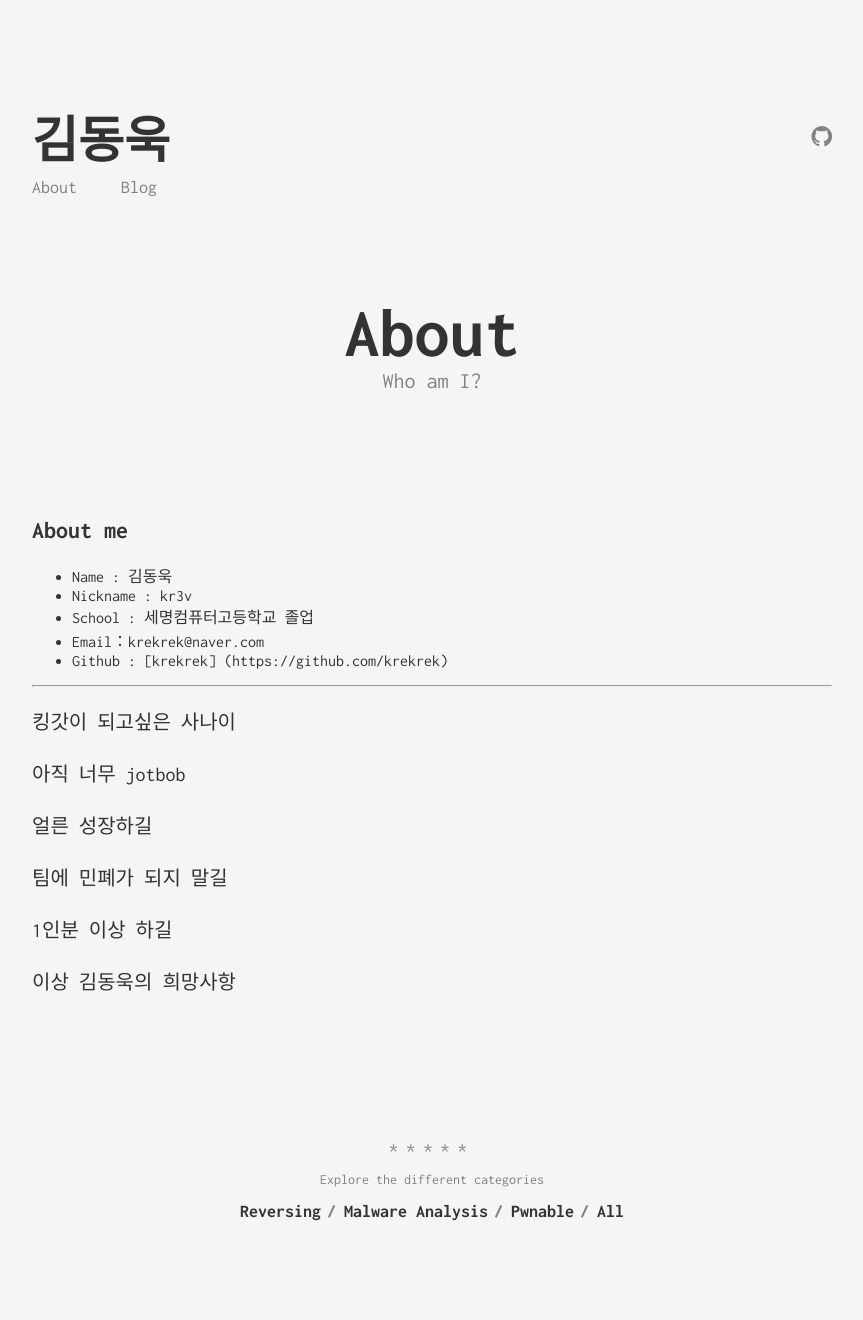
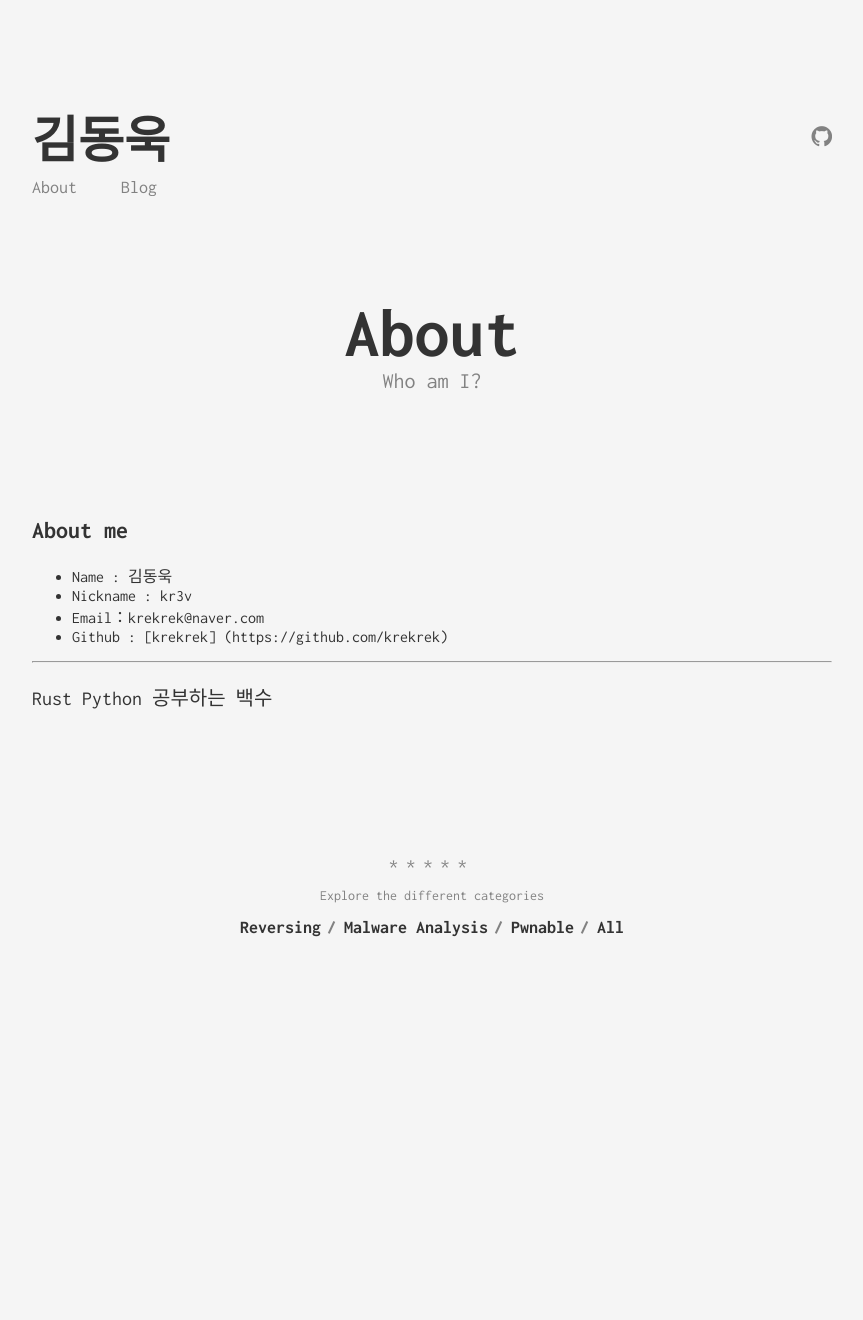
Before and after one commit to krekrek/krekrek.github.io, a Jekyll site: the page built from about.md, in a window 1280 px wide. Shown: the whole page, without its empty margins (208-1071 px from the left). Built offline with Jekyll 4.4.1, drawn with Linux system fonts in a browser that asks for light colours; after the commit the page ends 1036 px from its top, so only the background shows below that.

Commit message:
Update about.md

```diff
--- a/about.md
+++ b/about.md
@@ -8,20 +8,10 @@ permalink: /about/
 ## About me
   * Name : 김동욱
   * Nickname : kr3v
-  * School : 세명컴퓨터고등학교 졸업
   * Email：krekrek@naver.com
   * Github : [krekrek] (https://github.com/krekrek)
 
 * * *
 
-킹갓이 되고싶은 사나이
 
-아직 너무 jotbob
-
-얼른 성장하길
-
-팀에 민폐가 되지 말길
-
-1인분 이상 하길
-
-이상 김동욱의 희망사항
+Rust Python 공부하는 백수
```
